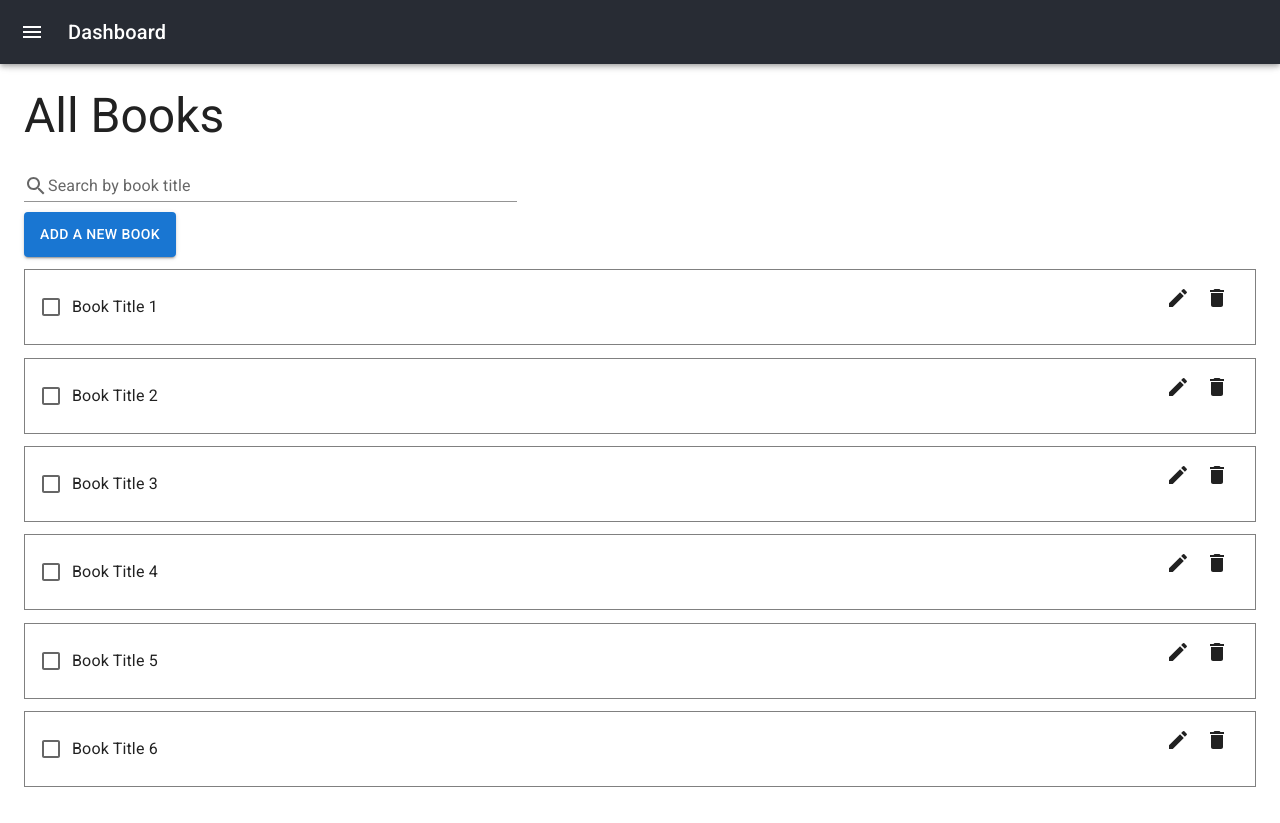
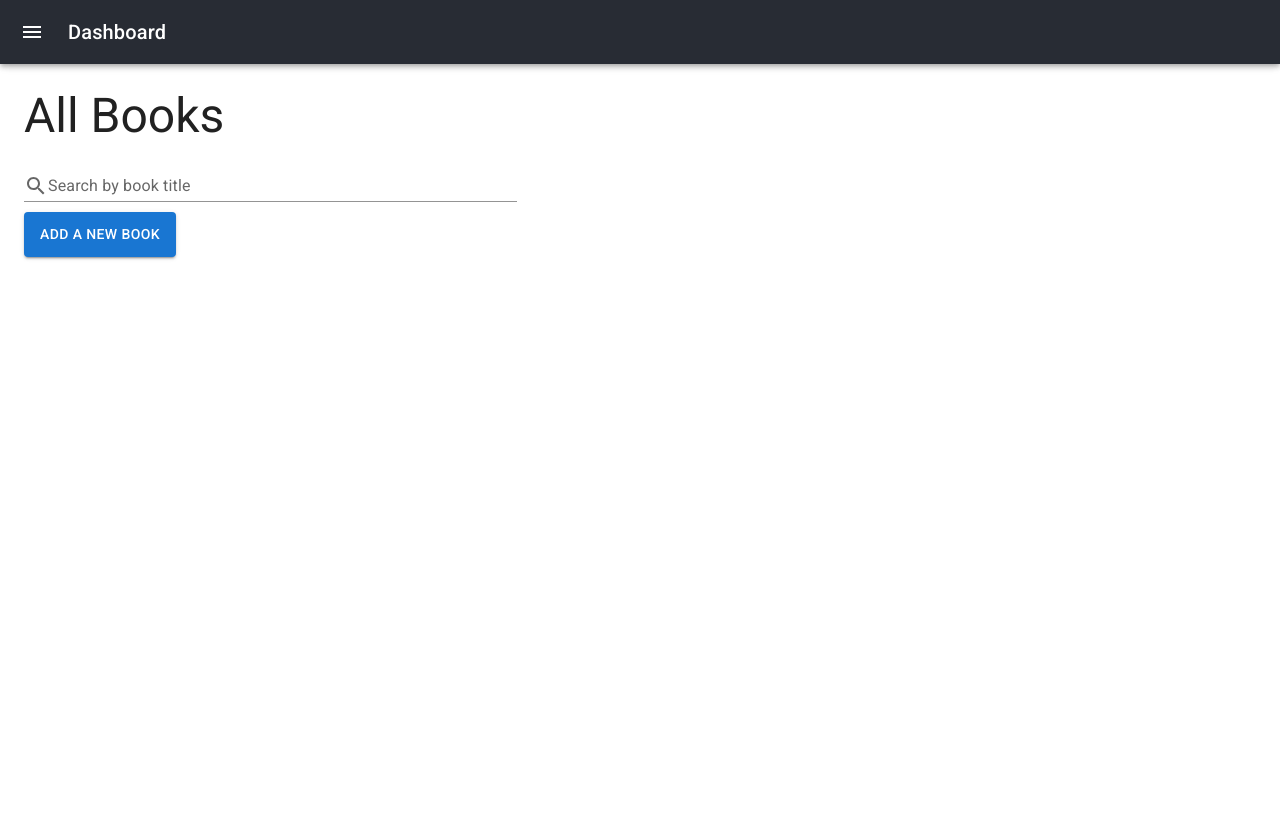
Before and after one commit to tashfeenMustafa/BookManagementSoftware, a React (Create React App) app in the folder client/: page /books in a window 1280 px wide. After the commit the page ends 800 px from the top, so only its background shows below. Built offline with nearby package versions, Linux system fonts and the light colour scheme.

Commit message:
Save Book Feature Added. Currently saving books in local storage

```diff
--- a/client/src/AddNewBook/AddNewBook.js
+++ b/client/src/AddNewBook/AddNewBook.js
@@ -27,8 +27,19 @@ function AddNewBook() {
         }
         if (pageParams !== '') {
             setDisableAddContentButton(false)
+
+            let newBook = {
+                bookTitle: bookTitle,
+                contents: contentsList
+            }
+
+            let books = localStorage.getItem('books') ? JSON.parse(localStorage.getItem('books')) : []
+
+            books = [...books, newBook]
+
+            localStorage.setItem('books', JSON.stringify(books))
         }
-    }, [bookTitle, pageParams])
+    }, [bookTitle, pageParams, contentsList])
 
     const handleAddContentButton = () => {
         setShowContent(!showAddContentBox)
--- a/client/src/AllBooks/AllBooks.js
+++ b/client/src/AllBooks/AllBooks.js
@@ -1,13 +1,12 @@
-import React, { useState } from 'react';
+import React, { useState, useEffect } from 'react';
 import { Link } from "react-router-dom";
 import Typography from '@mui/material/Typography';
 import Button from '@mui/material/Button';
 import BooksListItem from './BooksListItem.js';
 import SearchBook from './SearchBook.js';
-import { books } from '../data.js';
 
 function AllBooks() {
-    const [booksList] = useState(books)
+    const [booksList] = useState(localStorage.getItem('books') ? JSON.parse(localStorage.getItem('books')) : [])
     const [search, setSearchTerm] = useState('')
 
     const [searchResults, setSearchResults] = useState([])
@@ -19,7 +18,7 @@ function AllBooks() {
     }
 
     let getSearchResults = (searchTerm) => {
-        let results = booksList.filter((book) => book.title.toLowerCase().includes(searchTerm.toLowerCase()))
+        let results = booksList.filter((book) => book.bookTitle.toLowerCase().includes(searchTerm.toLowerCase()))
         setSearchResults(results)
     }
 
--- a/client/src/AllBooks/BooksListItem.js
+++ b/client/src/AllBooks/BooksListItem.js
@@ -35,7 +35,7 @@ export default function BooksListItem(props) {
                             sx={{
                                 width: '100%'
                             }}>
-                                {props.book.title }
+                                {props.book.bookTitle }
                             </Typography>
 
                         } />
```
